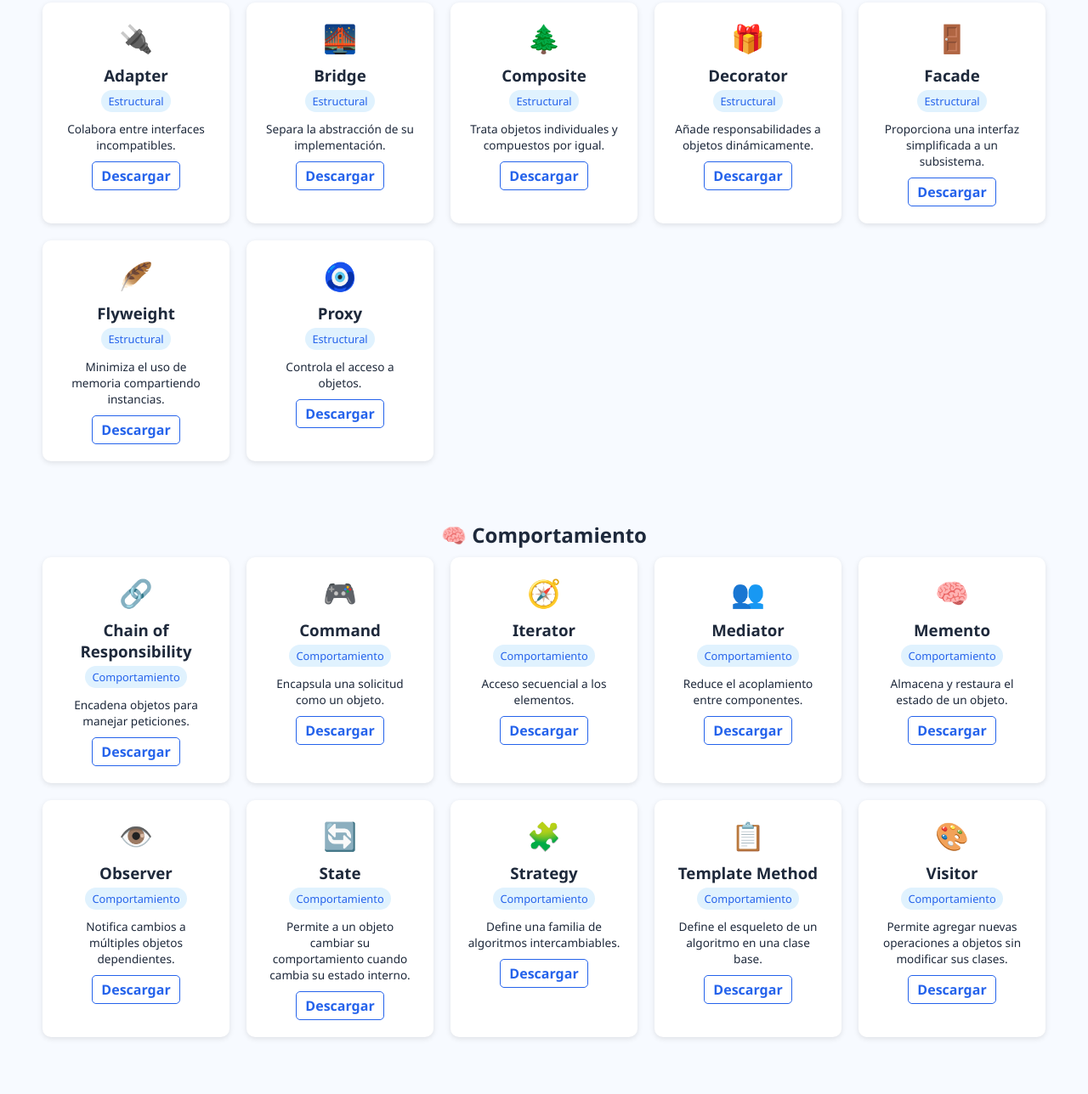
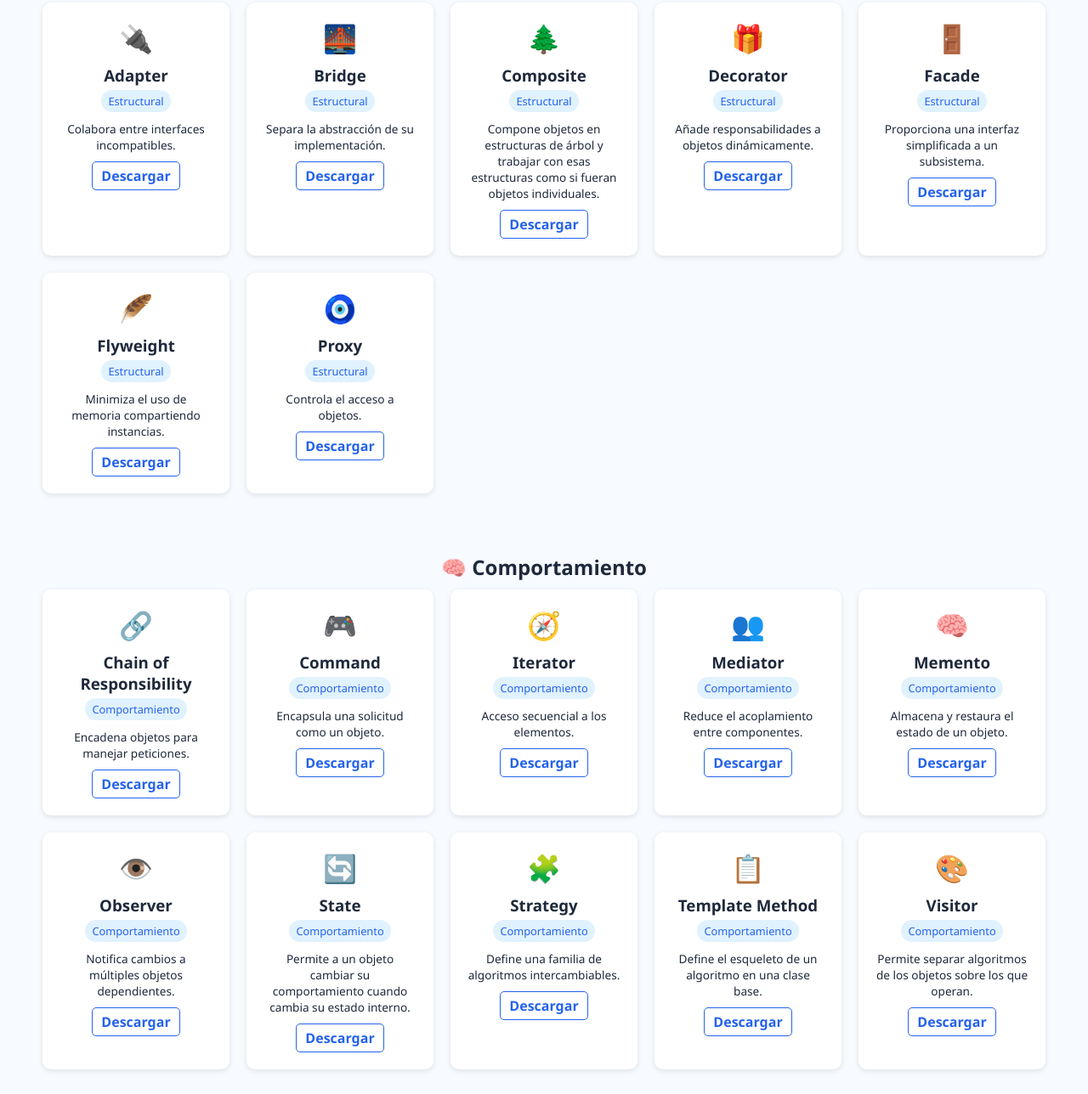
Before and after one commit to Chonto0/patrones-java-Modelos, a plain HTML site: page index.html in a window 1280 px wide. Shown: the part 745-2033 px from the top of the page at 85% size. Drawn offline with Linux system fonts and the light colour scheme.

Commit message:
Ultima Actualización 2

```diff
--- a/index.html
+++ b/index.html
@@ -165,7 +165,7 @@
       <div class="cards">
         <article class="card"><div class="card-icon">🔌</div><h3>Adapter</h3><span>Estructural</span><p>Colabora entre interfaces incompatibles.</p><a href="ejercicios/Estructurales/Adapter.zip" download>Descargar</a></article>
         <article class="card"><div class="card-icon">🌉</div><h3>Bridge</h3><span>Estructural</span><p>Separa la abstracción de su implementación.</p><a href="ejercicios/Estructurales/Bridge.zip" download>Descargar</a></article>
-        <article class="card"><div class="card-icon">🌲</div><h3>Composite</h3><span>Estructural</span><p>Trata objetos individuales y compuestos por igual.</p><a href="ejercicios/Estructurales/Composite.zip" download>Descargar</a></article>
+        <article class="card"><div class="card-icon">🌲</div><h3>Composite</h3><span>Estructural</span><p>Compone objetos en estructuras de árbol y trabajar con esas estructuras como si fueran objetos individuales.</p><a href="ejercicios/Estructurales/Composite.zip" download>Descargar</a></article>
         <article class="card"><div class="card-icon">🎁</div><h3>Decorator</h3><span>Estructural</span><p>Añade responsabilidades a objetos dinámicamente.</p><a href="ejercicios/Estructurales/Decorator.zip" download>Descargar</a></article>
         <article class="card"><div class="card-icon">🚪</div><h3>Facade</h3><span>Estructural</span><p>Proporciona una interfaz simplificada a un subsistema.</p><a href="ejercicios/Estructurales/Facade.zip" download>Descargar</a></article>
         <article class="card"><div class="card-icon">🪶</div><h3>Flyweight</h3><span>Estructural</span><p>Minimiza el uso de memoria compartiendo instancias.</p><a href="ejercicios/Estructurales/Flyweight.zip" download>Descargar</a></article>
@@ -186,7 +186,7 @@
         <article class="card"><div class="card-icon">🔄</div><h3>State</h3><span>Comportamiento</span><p>Permite a un objeto cambiar su comportamiento cuando cambia su estado interno.</p><a href="ejercicios/Comportamiento/State.zip" download>Descargar</a></article>
         <article class="card"><div class="card-icon">🧩</div><h3>Strategy</h3><span>Comportamiento</span><p>Define una familia de algoritmos intercambiables.</p><a href="ejercicios/Comportamiento/Strategy.zip" download>Descargar</a></article>
         <article class="card"><div class="card-icon">📋</div><h3>Template Method</h3><span>Comportamiento</span><p>Define el esqueleto de un algoritmo en una clase base.</p><a href="ejercicios/Comportamiento/TemplateMethod.zip" download>Descargar</a></article>
-        <article class="card"><div class="card-icon">🎨</div><h3>Visitor</h3><span>Comportamiento</span><p>Permite agregar nuevas operaciones a objetos sin modificar sus clases.</p><a href="ejercicios/Comportamiento/Visitor.zip" download>Descargar</a></article>
+        <article class="card"><div class="card-icon">🎨</div><h3>Visitor</h3><span>Comportamiento</span><p>Permite separar algoritmos de los objetos sobre los que operan.</p><a href="ejercicios/Comportamiento/Visitor.zip" download>Descargar</a></article>
       </div>
     </section>
 
```
